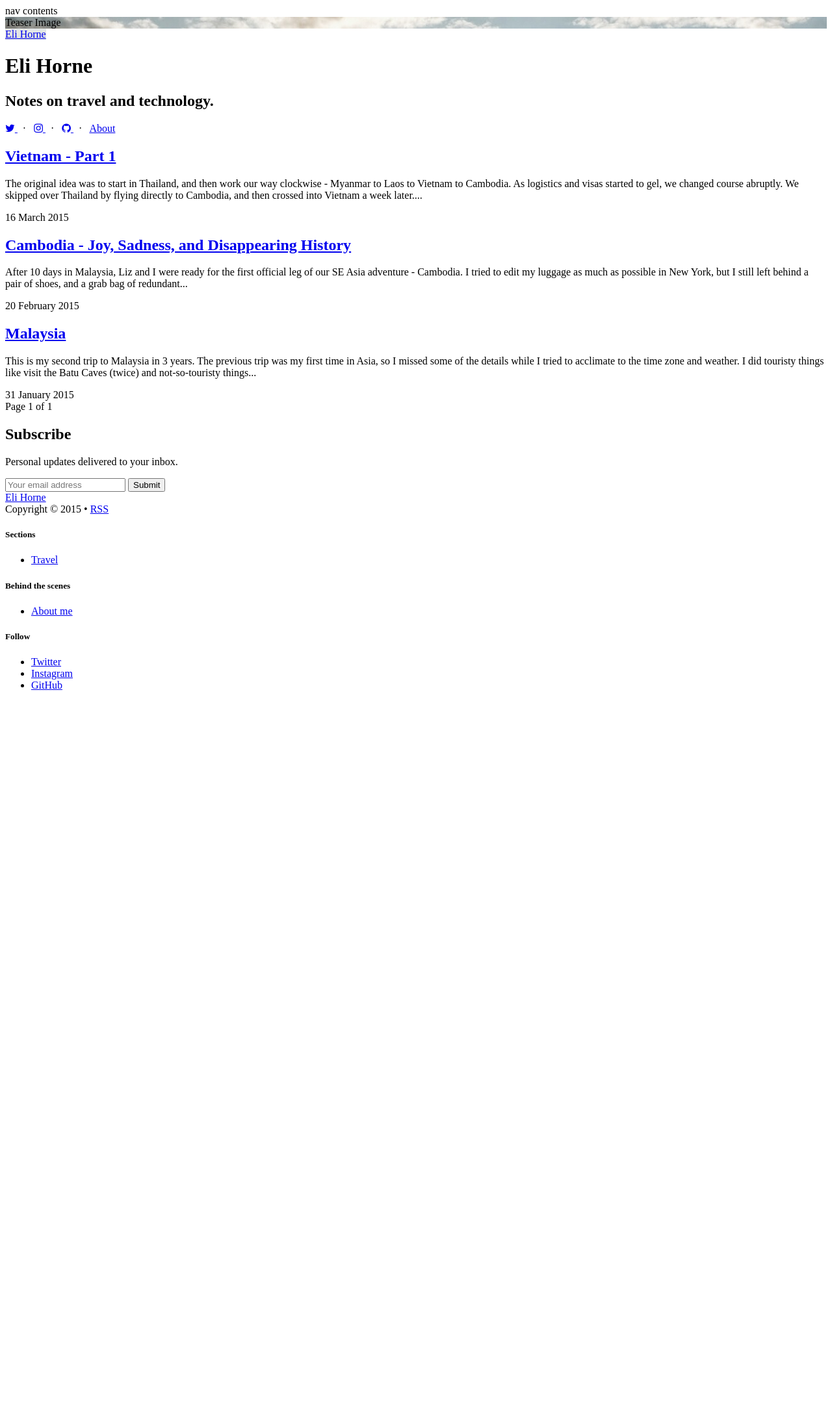
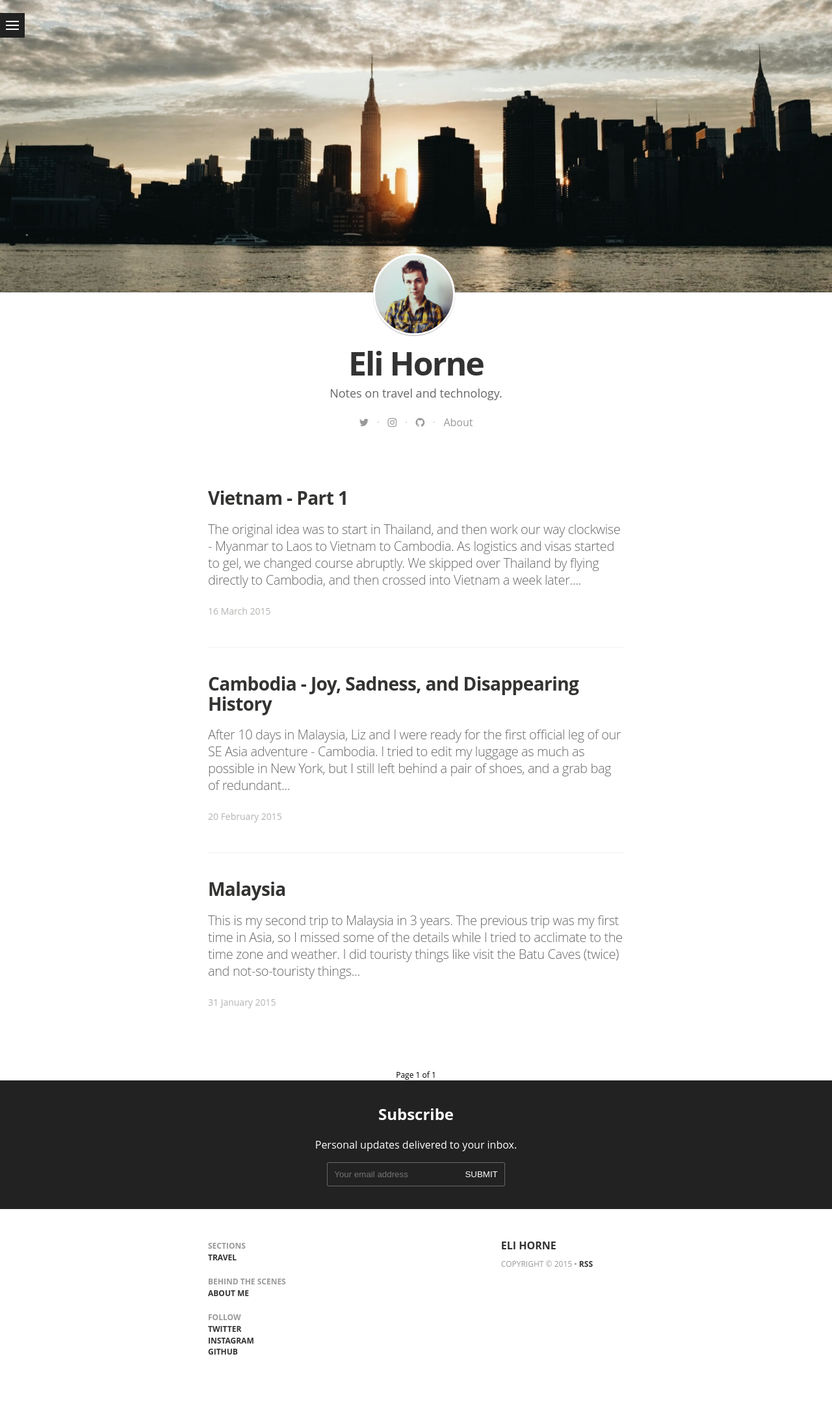
Before and after one commit to elihorne/x, a Jekyll site: the page built from index.html, in a window 1280 px wide. Shown: the whole page at 65% size. Built offline with Jekyll 4.4.1, drawn with Linux system fonts in a browser that asks for light colours; nearby versions of some CDN libraries; some web fonts are replaced; Markdown is read by kramdown in place of the engine named in the settings; the list of posts is cut into pages by our own code; before the commit the page ends 1080 px from its top, so only the background shows below that.

Commit message:
fixing sass stuff and adding config vars

```diff
--- a/_config.yml
+++ b/_config.yml
@@ -2,6 +2,11 @@
 markdown: redcarpet
 highlighter: pygments
 destination: /var/www/html/x
+sass:
+  sass_dir: _sass
+
+gems:
+  - jekyll-paginate
 
 # Site settings
 title: Eli Horne
@@ -20,8 +25,8 @@ author_image: /assets/images/author.png
 
 paginate:	5
 
-url: http://elihorne.com/
-baseurl: /x
+url: http://elihorne.com
+baseurl: ''
 
 # social icons and sharing options
 social:
--- a/css/main.sass
+++ b/css/main.sass
@@ -1,3 +1,7 @@
+---
+# Sass Control
+---
+
 @import '../_sass/syntax-highlighting'
 @import '../_sass/bourbon/bourbon'
 
```
